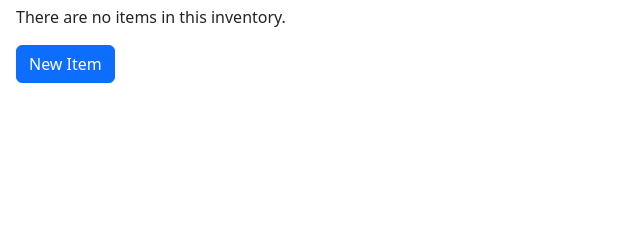
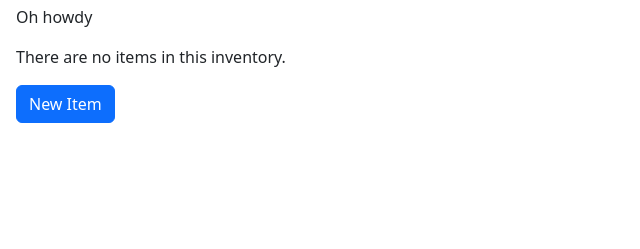
Before and after one commit to lazerllamaz/cs3300_project, a Django app: template art_app/templates/art_app/inventory_detail.html in a window 1280 px wide. Shown: the part 171-420 px from the top of the page, without its empty margins (0-640 px from the left). Run offline with Django 4.2, Linux system fonts and the light colour scheme; the template is opened without the code that fills it, so the values that code supplies are empty; some libraries are stand-ins or nearby versions.

Commit message:
testing git

```diff
--- a/art_app/forms.py
+++ b/art_app/forms.py
@@ -9,7 +9,7 @@ from django.contrib.auth.models import User
 class ItemForm(ModelForm):
     class Meta:
         model = Item
-        fields =('name', 'quantity', 'item_Type', 'item_Img')
+        fields = ('name', 'quantity', 'item_Type', 'item_Img')
 
 class NewUserForm(UserCreationForm):
     email = forms.EmailField(required=True)
--- a/art_app/templates/art_app/inventory_detail.html
+++ b/art_app/templates/art_app/inventory_detail.html
@@ -5,6 +5,7 @@
 
     <div class="container-fluid ps-3">
         <h1>Inventory: {{ inventory.title }}</h1>
+        <p>Oh howdy</p>
         {% if item_list %}
 
             <ul>
```
